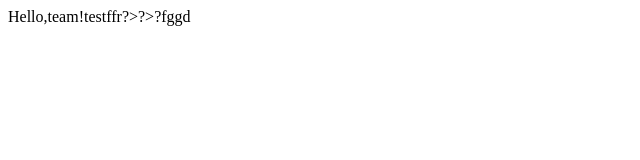
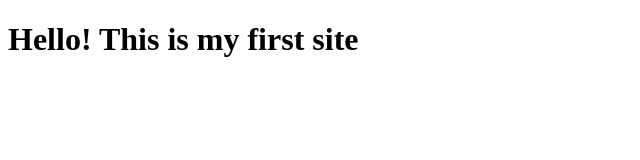
Before and after one commit to Hanna-QA/genius-project, a plain HTML site: page index.html in a window 1280 px wide. Shown: the whole page, without its empty margins (0-640 px from the left). Drawn offline with Linux system fonts and the light colour scheme.

Commit message:
My first site

```diff
--- a/index.html
+++ b/index.html
@@ -7,6 +7,6 @@
     <title>Document</title>
   </head>
   <body>
-    Hello,team!testffr?>?>?fggd
+    <h1>Hello! This is my first site</h1>
   </body>
 </html>
```
